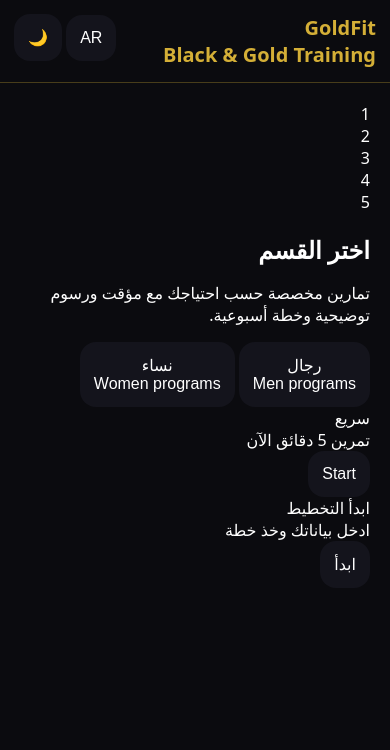
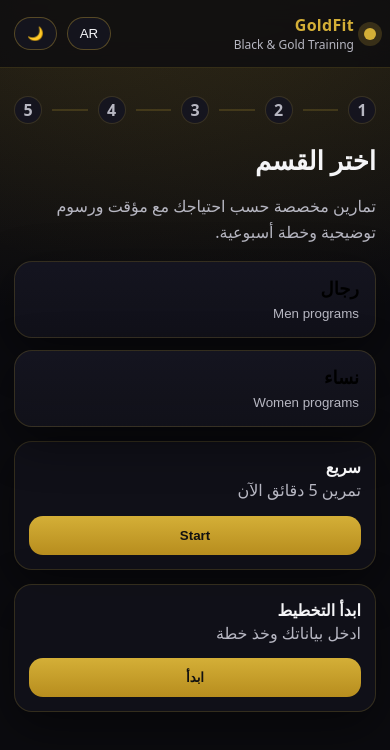
Before and after one commit to goldfaries9-design/index.html, a plain HTML site: page index.html in a window 390 px wide. Drawn offline with Linux system fonts and the light colour scheme.

Commit message:
Update styles.css

```diff
--- a/styles.css
+++ b/styles.css
@@ -1,85 +1,212 @@
 :root{
   --bg:#0b0b0f;
-  --card:#14141c;
+  --card:#12121a;
+  --card2:#151521;
+  --text:#f5f5f7;
+  --muted:#b7b7c2;
   --gold:#d4af37;
-  --text:#ffffff;
-  --radius:16px;
+  --gold2:#b78d1e;
+  --border: rgba(212,175,55,.18);
+  --shadow: 0 14px 48px rgba(0,0,0,.45);
+  --r:18px;
+}
+
+[data-theme="light"]{
+  --bg:#f5f3ef;
+  --card:#ffffff;
+  --card2:#ffffff;
+  --text:#111318;
+  --muted:#44495a;
+  --border: rgba(183,141,30,.28);
+  --shadow: 0 12px 36px rgba(0,0,0,.12);
 }
 
 *{box-sizing:border-box}
-
+html,body{height:100%}
 body{
   margin:0;
-  font-family:system-ui;
-  background:var(--bg);
+  font-family: system-ui, -apple-system, Segoe UI, Roboto, Arial;
+  background:
+    radial-gradient(1000px 520px at 18% 0%, rgba(212,175,55,.12), transparent 60%),
+    radial-gradient(900px 520px at 82% 0%, rgba(212,175,55,.09), transparent 60%),
+    var(--bg);
   color:var(--text);
 }
 
 .topbar{
-  display:flex;
-  justify-content:space-between;
-  padding:14px;
-  border-bottom:1px solid rgba(212,175,55,.3);
+  position:sticky; top:0; z-index:10;
+  display:flex; align-items:center; justify-content:space-between;
+  padding:14px 14px;
+  background: color-mix(in oklab, var(--bg) 75%, transparent);
+  backdrop-filter: blur(12px);
+  border-bottom:1px solid var(--border);
 }
 
-.brand{
-  color:var(--gold);
-  font-weight:800;
-  font-size:20px;
+.brand{display:flex; gap:10px; align-items:center}
+.logoDot{
+  width:12px;height:12px;border-radius:50%;
+  background: var(--gold);
+  box-shadow: 0 0 0 6px color-mix(in oklab, var(--gold) 20%, transparent);
+}
+.brandName{font-weight:900; letter-spacing:.3px; color:var(--gold)}
+.brandTag{font-size:12px; color:var(--muted)}
+
+.topActions{display:flex; gap:10px; align-items:center}
+.chip{
+  border:1px solid color-mix(in oklab, var(--gold) 35%, transparent);
+  background: color-mix(in oklab, var(--card2) 86%, transparent);
+  color:var(--text);
+  padding:8px 12px;
+  border-radius:999px;
+  cursor:pointer;
 }
 
-.actions button{
-  background:none;
-  border:1px solid rgba(212,175,55,.4);
-  color:white;
-  padding:6px 12px;
-  border-radius:999px;
+.container{max-width:980px; margin:0 auto; padding:18px 14px 34px;}
+
+.stepper{display:flex; align-items:center; gap:10px; margin:10px 0 18px}
+.step{
+  width:28px;height:28px;border-radius:50%;
+  display:grid;place-items:center;
+  border:1px solid var(--border);
+  background: color-mix(in oklab, var(--card2) 90%, transparent);
+  color:var(--muted);
+  font-weight:800;
+}
+.step.active{color:#111; background:var(--gold); border-color: transparent}
+.line{flex:1; height:2px; background: color-mix(in oklab, var(--gold) 18%, transparent)}
+
+.screen{animation: fade .16s ease}
+.hidden{display:none !important}
+@keyframes fade{from{opacity:.5; transform: translateY(4px)} to{opacity:1; transform:none}}
+
+h1{margin:8px 0 10px; font-size:26px}
+.muted{color:var(--muted); line-height:1.6}
+.label{display:block; margin:8px 0 6px; color:var(--muted); font-size:13px}
+
+.input{
+  width:100%;
+  border:1px solid var(--border);
+  background: color-mix(in oklab, var(--card) 92%, transparent);
+  color:var(--text);
+  padding:12px 12px;
+  border-radius:14px;
+  outline:none;
+}
+.input:focus{border-color: color-mix(in oklab, var(--gold) 55%, transparent)}
+
+.grid2{display:grid; grid-template-columns:1fr 1fr; gap:12px}
+.grid3{display:grid; grid-template-columns:repeat(3,1fr); gap:10px}
+
+.card{
+  text-align:inherit;
+  border-radius: var(--r);
+  border:1px solid var(--border);
+  background: linear-gradient(180deg, color-mix(in oklab, var(--card2) 96%, transparent), color-mix(in oklab, var(--card) 92%, transparent));
+  box-shadow: var(--shadow);
+  padding:16px;
+  cursor:pointer;
+  transition:.15s transform, .15s border;
+}
+.card:hover{transform: translateY(-2px); border-color: color-mix(in oklab, var(--gold) 45%, transparent)}
+.card.selected{border-color: var(--gold)}
+
+.cardTitle{font-size:18px; font-weight:900}
+.cardSub{color:var(--muted); margin-top:6px}
+
+.panel{
+  margin-top:14px;
+  border:1px solid var(--border);
+  border-radius: var(--r);
+  background: color-mix(in oklab, var(--card) 92%, transparent);
+  box-shadow: var(--shadow);
+  padding:14px;
+}
+.panelRow{display:flex; align-items:center; justify-content:space-between; gap:12px}
+.panelTitle{font-weight:900}
+
+.primary{
+  border:none;
+  background: linear-gradient(180deg, var(--gold), var(--gold2));
+  color:#111;
+  padding:12px 16px;
+  border-radius: 14px;
+  cursor:pointer;
+  font-weight:900;
 }
 
-.container{
-  padding:20px;
-  max-width:600px;
-  margin:auto;
+.ghost{
+  width:100%;
+  margin-top:10px;
+  border:1px solid var(--border);
+  background: transparent;
+  color:var(--text);
+  padding:12px 14px;
+  border-radius:14px;
+  cursor:pointer;
 }
 
-h1{
-  margin-bottom:14px;
+.pill{
+  border:1px solid var(--border);
+  background: color-mix(in oklab, var(--card2) 88%, transparent);
+  color:var(--text);
+  padding:12px 10px;
+  border-radius: 999px;
+  cursor:pointer;
+  font-weight:800;
+}
+.pill.selected{background: var(--gold); color:#111; border-color: transparent}
+
+.weekList{display:grid; gap:10px; margin-top:12px}
+.weekCard{
+  border:1px solid var(--border);
+  border-radius: var(--r);
+  background: color-mix(in oklab, var(--card) 92%, transparent);
+  padding:12px;
+}
+.weekHead{display:flex; justify-content:space-between; align-items:center}
+.weekDay{font-weight:900}
+.weekMeta{color:var(--muted); font-size:13px}
+.weekBtns{display:flex; gap:8px; margin-top:10px}
+.smallBtn{
+  border:1px solid var(--border);
+  background: transparent;
+  color:var(--text);
+  padding:8px 10px;
+  border-radius:12px;
+  cursor:pointer;
 }
 
-.grid{
-  display:grid;
-  grid-template-columns:1fr 1fr;
-  gap:12px;
+.playerTop{display:flex; justify-content:space-between; align-items:center; gap:10px}
+.playerTitle{font-weight:950; font-size:18px}
+.illuBox{
+  margin-top:12px;
+  border:1px solid var(--border);
+  border-radius: var(--r);
+  background: color-mix(in oklab, var(--card2) 92%, transparent);
+  box-shadow: var(--shadow);
+  padding:12px;
+  display:grid; place-items:center;
 }
+.illuBox img{max-width:100%; height:220px; object-fit:contain; filter: drop-shadow(0 10px 30px rgba(0,0,0,.35));}
 
-button{
-  padding:14px;
-  border-radius:var(--radius);
-  border:none;
-  background:var(--card);
-  color:white;
-  font-size:16px;
+.counterBox{margin-top:12px; text-align:center}
+.counter{font-size:56px; font-weight:1000; color:var(--gold)}
+.playerControls{display:flex; gap:10px; margin-top:10px}
+.playerControls .primary{flex:1}
+.playerControls .ghost{flex:1}
+
+.libList{display:grid; gap:10px; margin-top:12px}
+.libItem{
+  border:1px solid var(--border);
+  border-radius: var(--r);
+  background: color-mix(in oklab, var(--card) 92%, transparent);
+  padding:12px;
 }
+.libHead{display:flex; justify-content:space-between; align-items:center; gap:10px}
 
-button:hover{
-  border:1px solid var(--gold);
+@media (max-width: 520px){
+  .grid2{grid-template-columns:1fr}
+  .grid3{grid-template-columns:repeat(2,1fr)}
+  .panelRow{flex-direction:column; align-items:stretch}
+  .playerControls{flex-direction:column}
 }
-
-input{
-  width:100%;
-  padding:14px;
-  margin-bottom:10px;
-  border-radius:var(--radius);
-  border:none;
-}
-
-#timer{
-  font-size:48px;
-  margin:20px 0;
-  text-align:center;
-  color:var(--gold);
-}
-
-.hidden{
-  display:none;
-}
```
